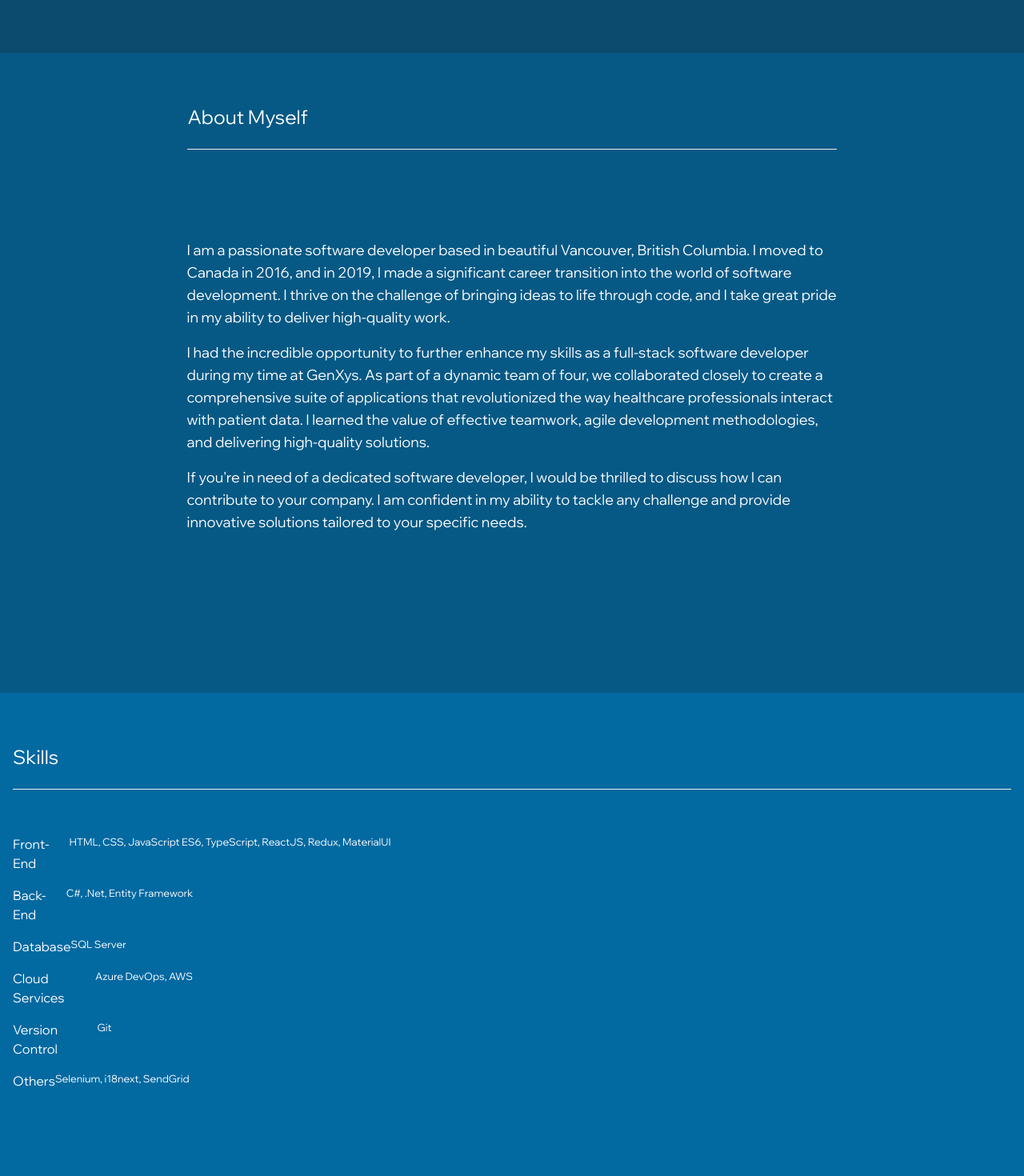
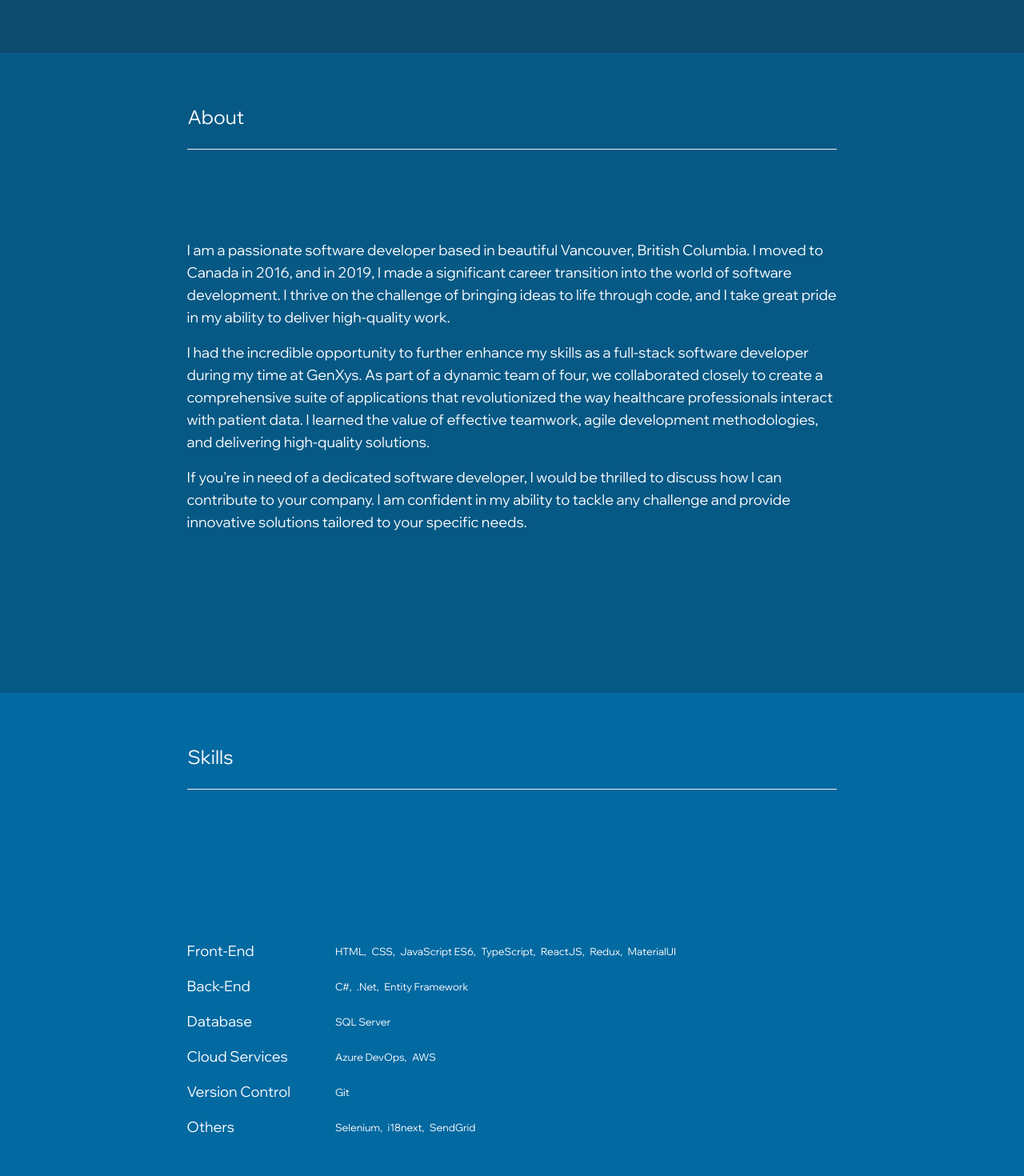
Before and after one commit to ajadversalo/ajadversalo.github.io, a React (Create React App) app: page / in a window 1280 px wide. Shown: the part 780-2250 px from the top of the page at 80% size. Built offline with nearby package versions, Linux system fonts and the light colour scheme.

Commit message:
Add PageContaner

```diff
--- a/src/App.tsx
+++ b/src/App.tsx
@@ -70,10 +70,10 @@ function App() {
         <div className="bg-sky-900">
             <div className="flex justify-center text-white sticky top-0 bg-black pt-2 pb-2 z-[50]">
                 <div className="text-lg flex flex-row justify-between border-box w-full sm:w-full lg:w-[40rem] xl:w-[40rem] pl-4 pr-4">
-                    <AnchorLink href={"#about"} label={"About"} />
                     <AnchorLink href={"#skills"} label={"Skills"} />
                     <AnchorLink href={"#projects"} label={"Projects"} />
                     <AnchorLink href={"#contact"} label={"Contact"} />
+                    <AnchorLink href={"#about"} label={"About"} />
                 </div>
             </div>
             <div className="h-screen">
--- a/src/Pages/About.tsx
+++ b/src/Pages/About.tsx
@@ -1,6 +1,7 @@
 import React from 'react';
 
 import { Divider } from "antd";
+import PageContainer from '../Pages/PageContainer';
 
 type AboutProps = {
     content: string[]
@@ -9,24 +10,12 @@ type AboutProps = {
 function About(props: any) {
     const { content } = props;
 
-    return(
-        <div className={"text-white p-4 h-screen bg-sky-800 pt-16"}>
-            <div className="flex items-center justify-center">
-                <div className="w-full lg:w-[65%] xl:w-[65%]">
-                    <h2 className={"text-2xl"}>About Myself</h2>
-                    <Divider className="bg-white" />
-                </div>
-            </div>
-            <div className="flex items-center justify-center h-100 lg:h-full xl:h-full m-[-1rem] lg:m-[-5rem] lg:m-[-5rem]">
-                <div className="w-full text-sm lg:text-lg xl:text-lg lg:w-[60%] xl:w-[60%] ">
-                    <div className={"p-4"}>
-                        {content.map((c: any, index: number) => {
-                            return(<p className="pb-4" key={`paragraph-${index}`}>{c}</p>)
-                        })}
-                    </div>
-                </div>
-            </div>
-        </div>
+    return (
+        <PageContainer title="About">
+            {content.map((c: any, index: number) => {
+                return(<p className="pb-4" key={`paragraph-${index}`}>{c}</p>)
+            })}
+        </PageContainer>
     );
 }
 
--- a/src/Pages/Contact.tsx
+++ b/src/Pages/Contact.tsx
@@ -1,7 +1,5 @@
 import React, { useState, useRef, useCallback } from 'react';
-
-//import Button from '@mui/material/Button';
-import TextField from '@mui/material/TextField';
+import PageContainer from '../Pages/PageContainer';
 
 import emailjs from 'emailjs-com';
 
@@ -24,8 +22,8 @@ function Contact(props: ContactProps) {
     const [message, setMessage] = useState('');
 
     const handleInputChange = (event: any) => {
-        if(event){
-            switch(event.target?.name){
+        if (event) {
+            switch (event.target?.name) {
                 case 'from-name':
                     setFromName(event.target.value);
                     break;
@@ -46,24 +44,24 @@ function Contact(props: ContactProps) {
         let popupMsgType = '';
         let popupMsg = '';
 
-        if(!fromName || !fromEmail || !message){
+        if (!fromName || !fromEmail || !message) {
             popupMsgType = 'error';
             popupMsg = 'Unable to send. Some fields are empty.';
         }
 
-        if(fromName && fromEmail && message && !emailPattern.test(fromEmail)){
+        if (fromName && fromEmail && message && !emailPattern.test(fromEmail)) {
             popupMsgType = 'error';
             popupMsg = 'Unable to send. Email address is invalid.';
         }
 
-        if(popupMsgType && popupMsg){
+        if (popupMsgType && popupMsg) {
             setPopupMsg(popupMsg);
             setOpenPopup(true);
         }
 
-        if(fromName && fromEmail && message && emailPattern.test(fromEmail)){
+        if (fromName && fromEmail && message && emailPattern.test(fromEmail)) {
             let buttonSend = document.getElementById('button_send');
-            if(buttonSend){
+            if (buttonSend) {
                 buttonSend.click();
             }
         }
@@ -71,11 +69,11 @@ function Contact(props: ContactProps) {
     }, [fromName, fromEmail, message, setPopupMsg, setOpenPopup]);
 
     const handleSendEmail = (event: React.FormEvent) => {
-        if(event){
+        if (event) {
             event.preventDefault();
             emailjs.sendForm(serviceId, templateId, (formRef?.current) ? formRef?.current : '', publicKey)
                 .then((result: any) => {
-                if(result.text){
+                    if (result.text) {
                         setPopupMsg('Message successfully sent!');
                         setOpenPopup(true);
                         setOpen(false);
@@ -88,47 +86,11 @@ function Contact(props: ContactProps) {
         }
     }
 
-    return(
-        <div style={{ margin: '1rem', padding: '0 0.5rem' }} className={"text-white m-4 h-screen"}>
-            <h2 className={""}>Contact Me</h2>
-            <div className={""}></div>
-            <div className={""}>
+    return (
+        <div>
+            <PageContainer title="Contact">
                 <p>{contactSubText}</p>
-            </div>
-            <div style={{paddingTop: '0.5rem'}}>
-                {false &&
-                    <TextField
-                        name='from-name'
-                        label="Your Name"
-                        required
-                        className="text-white"
-                        value={fromName}
-                        onChange={handleInputChange}
-                        InputProps={{
-                            className: "",
-                        }}
-                        InputLabelProps={{
-                            className: ""
-                        }}
-                    />
-                }
-                {false &&
-                    <TextField
-                        name='from-email'
-                        label="Your Email"
-                        required
-                        value={fromEmail}
-                        className="text-white"
-                        onChange={handleInputChange}
-                        InputProps={{
-                            className: "",
-                        }}
-                        InputLabelProps={{
-                            className: ""
-                        }}
-                    />
-                }
-                <div className="w-[50%]">
+                <div className="w-100">
                     <div className="mt-2">
                         <Input placeholder={"Your Name"} />
                     </div>
@@ -143,41 +105,22 @@ function Contact(props: ContactProps) {
                             onChange={handleInputChange}
                         />
                     </div>
-                </div>
-                {false &&
-                    <TextField
-                        name='message'
-                        label="Your Message"
-                        required
-                        className="text-white"
-                        multiline
-                        maxRows={4}
-                        InputProps={{
-                            className: "",
-                            style: { height: "5rem" }
-                        }}
-                        InputLabelProps={{
-                            className: ""
-                        }}
-                        value={message}
-                        onChange={handleInputChange}
-                    />
-                }
-            </div>
-            <div className={"mt-8"}>
+                    <div className={"mt-8 text-right"}>
                         <Button
                             onClick={handleButtonSend}
                             className={""}>
                             Send
                         </Button>
                     </div>
+                </div>
+            </PageContainer>
 
             {/* Hidden. Required by emailjs, values are mapped to state. */}
-            <form ref={formRef} onSubmit={handleSendEmail} style={{visibility: 'hidden'}}>
-                <div><input className="text-white" type='text' name='from_name' onChange={()=>{}} value={fromName}/></div>
-                <div><input type='text' name='from_email' onChange={()=>{}} value={fromEmail}/></div>
-                <div><input type='text' name='message' onChange={()=>{}} value={message}/></div>
-                <div><input id='button_send' type='submit' value='Send'/></div>
+            <form ref={formRef} onSubmit={handleSendEmail} style={{ visibility: 'hidden' }}>
+                <div><input className="text-white" type='text' name='from_name' onChange={() => { }} value={fromName} /></div>
+                <div><input type='text' name='from_email' onChange={() => { }} value={fromEmail} /></div>
+                <div><input type='text' name='message' onChange={() => { }} value={message} /></div>
+                <div><input id='button_send' type='submit' value='Send' /></div>
             </form>
         </div>
     );
--- /dev/null
+++ b/src/Pages/PageContainer.tsx
@@ -0,0 +1,31 @@
+import React from 'react';
+
+import { Divider } from "antd";
+
+type PageContainerProps = {
+    content: string[]
+}
+
+function PageContainer(props: any) {
+    const { title } = props;
+
+    return(
+        <div className={"text-white p-4 h-screen bg-sky-800 pt-16"}>
+            <div className="flex items-center justify-center">
+                <div className="w-full lg:w-[65%] xl:w-[65%]">
+                    <h2 className={"text-2xl"}>{title}</h2>
+                    <Divider className="bg-white" />
+                </div>
+            </div>
+            <div className="flex items-center justify-center h-100 lg:h-full xl:h-full m-[-1rem] lg:m-[-5rem] lg:m-[-5rem]">
+                <div className="w-full text-sm lg:text-lg xl:text-lg lg:w-[60%] xl:w-[60%]">
+                    <div className={"p-4"}>
+                        {props.children}
+                    </div>
+                </div>
+            </div>
+        </div>
+    );
+}
+
+export default PageContainer;
--- a/src/Pages/Skills.tsx
+++ b/src/Pages/Skills.tsx
@@ -39,11 +39,18 @@ function Skills() {
     const Skill = (props: any) => {
         return (
             <div style={{display: 'flex', paddingTop: '1rem'}}>
-                <div className={""}>
+                <div className={"w-[15rem]"}>
                     {props.category}
                 </div>
                 <div className={""} style={{fontSize: '0.8rem', width: '100%'}}>
-                    {props.items}
+                    {props?.items?.split(",").map((sk: string, index: number) => {
+                        return (
+                            <span className="pr-1">
+                                {sk}
+                                {index < (props?.items?.split(",")?.length - 1) && <span>,</span>}
+                            </span>
+                        )
+                    })}
                 </div>
             </div>
         );
@@ -51,10 +58,15 @@ function Skills() {
 
     return (
         <div className={"text-white p-4 h-screen bg-sky-700 pt-16"}>
+            <div className="flex items-center justify-center">
+                <div className="w-full lg:w-[65%] xl:w-[65%]">
                     <h2 className={"text-2xl"}>Skills</h2>
                     <Divider className="bg-white" />
-            <div className={""}></div>
-            <div style={{paddingTop: '1rem'}}>
+                </div>
+            </div>
+            <div className="flex items-center justify-center h-100 lg:h-full xl:h-full m-[-1rem] lg:m-[-5rem] lg:m-[-5rem]">
+                <div className="w-full text-sm lg:text-lg xl:text-lg lg:w-[60%] xl:w-[60%]">
+                    <div className={"p-4"}>
                         {skills.map((p: any) => {
                             return (
                                 <Skill
@@ -65,6 +77,8 @@ function Skills() {
                         })}
                     </div>
                 </div>
+            </div>
+        </div>
     );
 }
 
```
Lines whose indentation alone changed are shown as unchanged.
